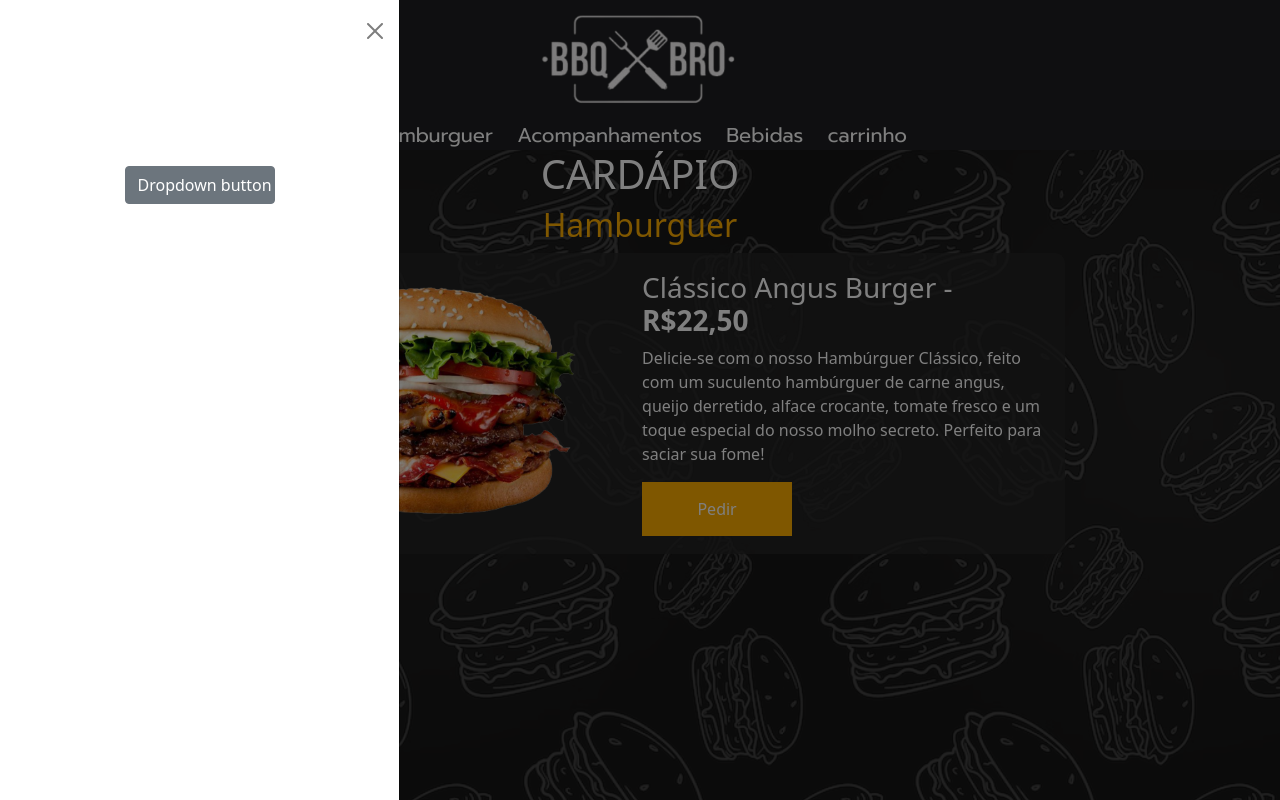
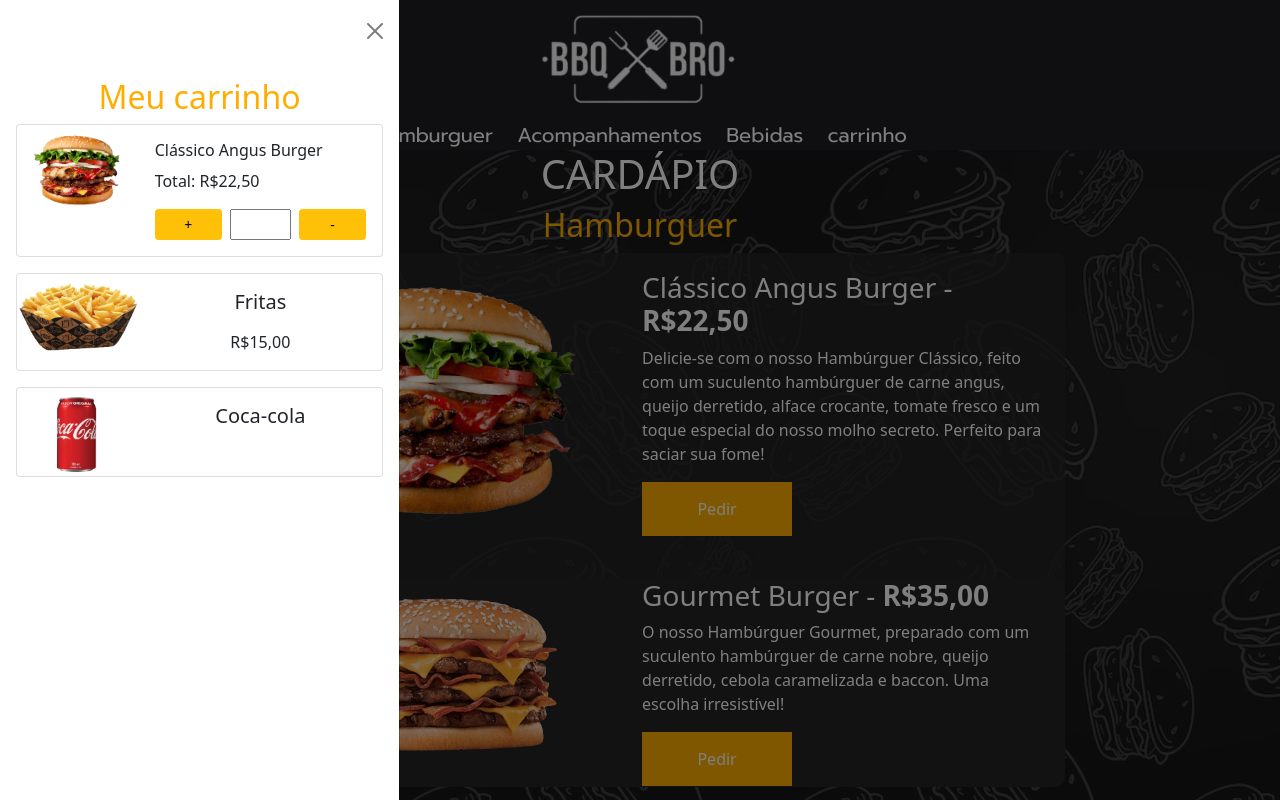
Before and after one commit to raiswss/Cardapiodigital, a plain HTML site: page index.html in a window 1280 px wide. Both pictures are taken after a click on the button "carrinho". Drawn offline with nearby package versions, Linux system fonts and the light colour scheme.

Commit message:
carrinho

```diff
--- a/index.html
+++ b/index.html
@@ -32,21 +32,60 @@
             <button type="button" class="btn-close text-reset" data-bs-dismiss="offcanvas" aria-label="Close"></button>
         </div>
         <div class="offcanvas-body">
-            <div>
-                Some text as placeholder. In real life you can have the elements you have chosen. Like, text, images,
-                lists, etc.
-            </div>
-            <div class="dropdown mt-3">
-                <button class="btn btn-secondary dropdown-toggle" type="button" id="dropdownMenuButton"
-                    data-bs-toggle="dropdown">
-                    Dropdown button
-                </button>
-                <ul class="dropdown-menu" aria-labelledby="dropdownMenuButton">
-                    <li><a class="dropdown-item" href="#">Action</a></li>
-                    <li><a class="dropdown-item" href="#">Another action</a></li>
-                    <li><a class="dropdown-item" href="#">Something else here</a></li>
-                </ul>
-            </div>
+         <h2>Meu carrinho</h2>
+
+            <div class="card mb-3" style="max-width: 540px;">
+                <div class="row g-0">
+                  <div class="col-md-4">
+                    <img src="baseProjetoCardapio/imagens/burger01.png" class="img-fluid rounded-start" alt="Clássico Angus Burger">
+                  </div>
+                  <div class="col-md-8">
+                    <div class="card-body text-start">
+                      <h6 class="card-title text-dark fs-6">Clássico Angus Burger</h6>
+                      <p class="card-text text-dark">Total: R$22,50</p>
+                      <div class="d-flex">
+                        <button class=" btn btn-warning btn-sm" >+</button>
+                        <input type="number" value="1" class="w-75 mx-2" >
+                        <button class="btn btn-warning btn-sm">-</button>
+                      </div>
+                    </div>
+                  </div>
+                </div>
+              </div>
+
+              <div class="card mb-3" style="max-width: 540px;">
+                <div class="row g-0">
+                  <div class="col-md-4">
+                    <img src="baseProjetoCardapio/imagens/acomp01.png" class="img-fluid rounded-start" alt="...">
+                  </div>
+                  <div class="col-md-8">
+                    <div class="card-body">
+                      <h5 class="card-title text-dark">Fritas</h5>
+                      <p class="card-text"></p>
+                      <p class="card-text text-dark">R$15,00<small class="text-muted"></small></p>
+                    </div>
+                  </div>
+                </div>
+              </div>
+
+
+              <div class="card mb-3" style="max-width: 540px;">
+                <div class="row g-0">
+                  <div class="col-md-4">
+                    <img src="baseProjetoCardapio/imagens/bebida01.png" class="img-fluid rounded-start" alt="...">
+                  </div>
+                  <div class="col-md-8">
+                    <div class="card-body">
+                      <h5 class="card-title text-dark">Coca-cola</h5>
+                      <p class="card-text">R$5,00</p>
+
+
+                    </div>
+                  </div>
+                </div>
+              </div>
+
+
         </div>
     </div>
 
@@ -72,8 +111,26 @@
 
 
             <section></section>
+<br>
 
-            <section></section>
+
+            <div class="boxProduto">
+                <div class="boxImg">
+                    <img src="baseProjetoCardapio/imagens/burger02.png" alt="Gourmet Burger" class="imagemProduto">
+                </div>
+                <div class="boxTexto">
+                    <h3>Gourmet Burger - <strong>R$35,00</strong></h3>
+                    <p>O nosso Hambúrguer Gourmet, preparado com um suculento hambúrguer de carne nobre, queijo derretido, cebola caramelizada e baccon. Uma escolha irresistível!</p>
+                    <button>Pedir</button>
+                </div>
+
+
+            <section>
+
+
+
+
+            </section>
 
     </main>
 
```
